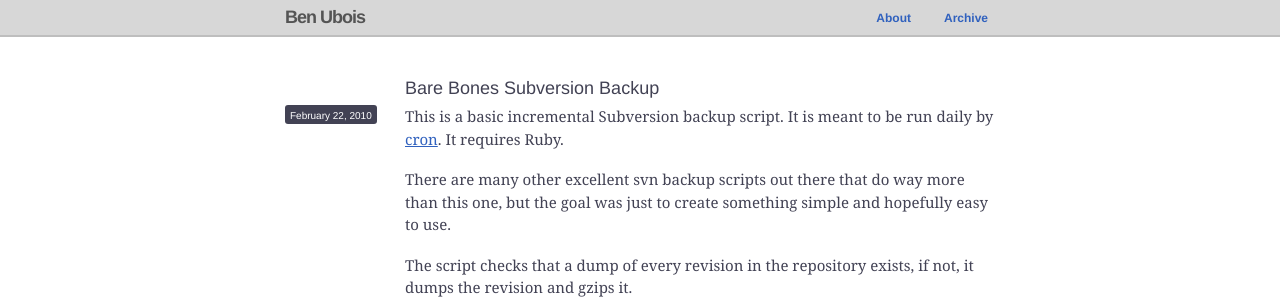
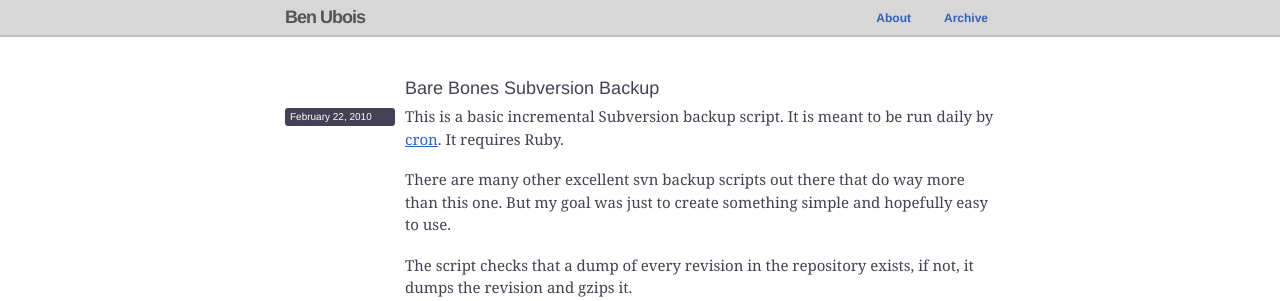
Before and after one commit to benubois/benubois.github.com, a Jekyll site: the page built from _posts/2010-02-22-bare-bones-svn-backup.markdown, in a window 1280 px wide. Shown: the top 301 px of the page. Built offline with Jekyll 4.4.1, drawn with Linux system fonts in a browser that asks for light colours.

Commit message:
Padding tweaks. Copy edit.

```diff
--- a/_posts/2010-02-22-bare-bones-svn-backup.markdown
+++ b/_posts/2010-02-22-bare-bones-svn-backup.markdown
@@ -5,7 +5,7 @@ title: Bare Bones Subversion Backup
 
 This is a basic incremental Subversion backup script. It is meant to be run daily by [cron][c]. It requires Ruby.
 
-There are many other excellent svn backup scripts out there that do way more than this one, but the goal was just to create something simple and hopefully easy to use.
+There are many other excellent svn backup scripts out there that do way more than this one. But my goal was just to create something simple and hopefully easy to use.
 
 [c]: http://www.freebsd.org/cgi/man.cgi?query=cron&manpath=FreeBSD+8.0-RELEASE
 
--- a/css/master.css
+++ b/css/master.css
@@ -211,10 +211,12 @@ li {
 .post-meta p a,
 .post-meta p strong {
 	color: #FFF;
-	padding: 5px 5px 3px 5px;
+	padding: 4px 5px;
 	-moz-border-radius: 3px;
 	-webkit-border-radius: 3px;
 	border-radius: 3px;
+	display: block;
+	line-height: 1;
 }
 .post-meta p a {
 	background: #3061BE;
```
